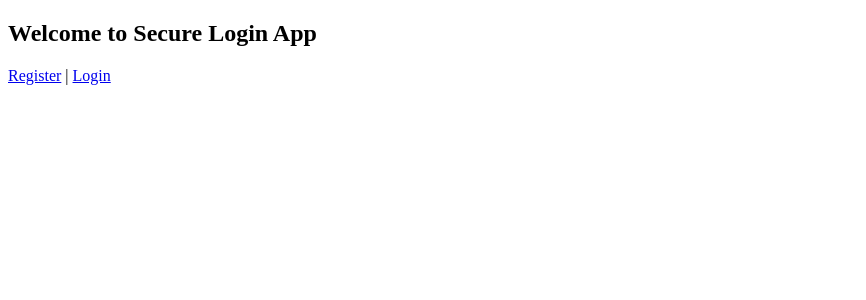
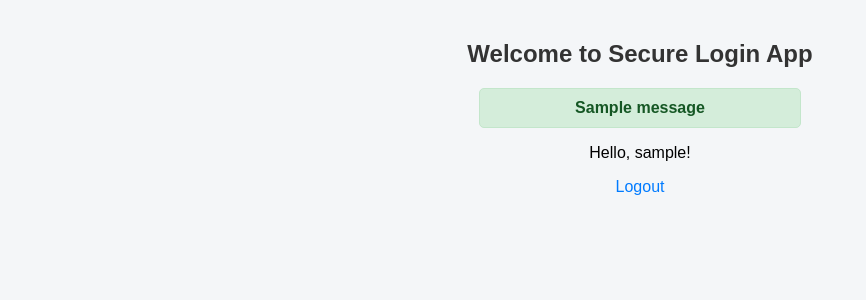
Before and after one commit to MSD-678/secure_login_app, a Flask app: template templates/index.html in a window 1280 px wide. Shown: the top 300 px of the page, without its empty margins (0-866 px from the left). Run offline with Flask 3, Linux system fonts and the light colour scheme; the template is opened without the code that fills it: most values are stand-ins (such as "Sample title", 1, 10 or a date in 2020); one stand-in notice (Sample message) is shown.

Commit message:
Update index.html

```diff
--- a/templates/index.html
+++ b/templates/index.html
@@ -1,8 +1,24 @@
 <!DOCTYPE html>
 <html>
-<head><title>Secure Login</title></head>
+<head>
+  <title>Secure Login</title>
+  <link rel="stylesheet" href="{{ url_for('static', filename='style.css') }}">
+</head>
 <body>
   <h2>Welcome to Secure Login App</h2>
-  <a href="/register">Register</a> | <a href="/login">Login</a>
+  {% with messages = get_flashed_messages(with_categories=true) %}
+    {% if messages %}
+      {% for category, message in messages %}
+        <div class="flash {{ category }}">{{ message }}</div>
+      {% endfor %}
+    {% endif %}
+  {% endwith %}
+
+  {% if username %}
+    <p>Hello, {{ username }}!</p>
+    <a href="/logout">Logout</a>
+  {% else %}
+    <a href="/register">Register</a> | <a href="/login">Login</a>
+  {% endif %}
 </body>
 </html>
```
